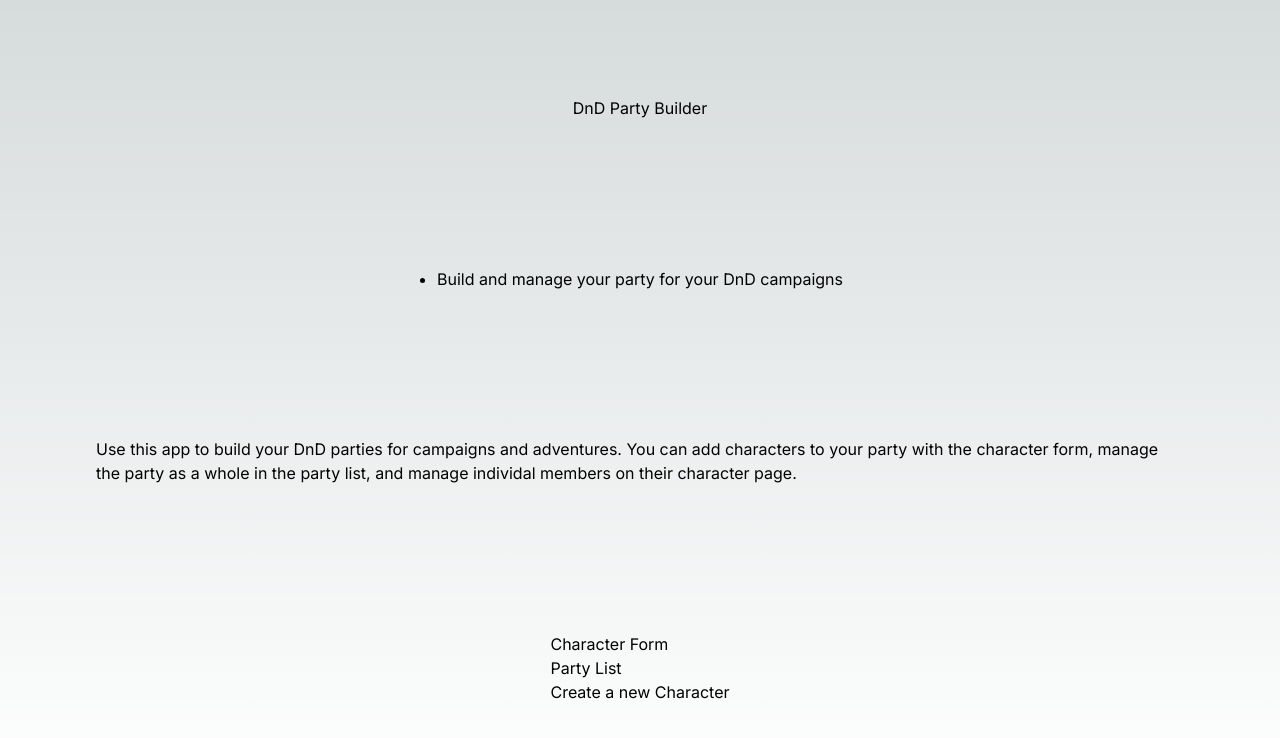
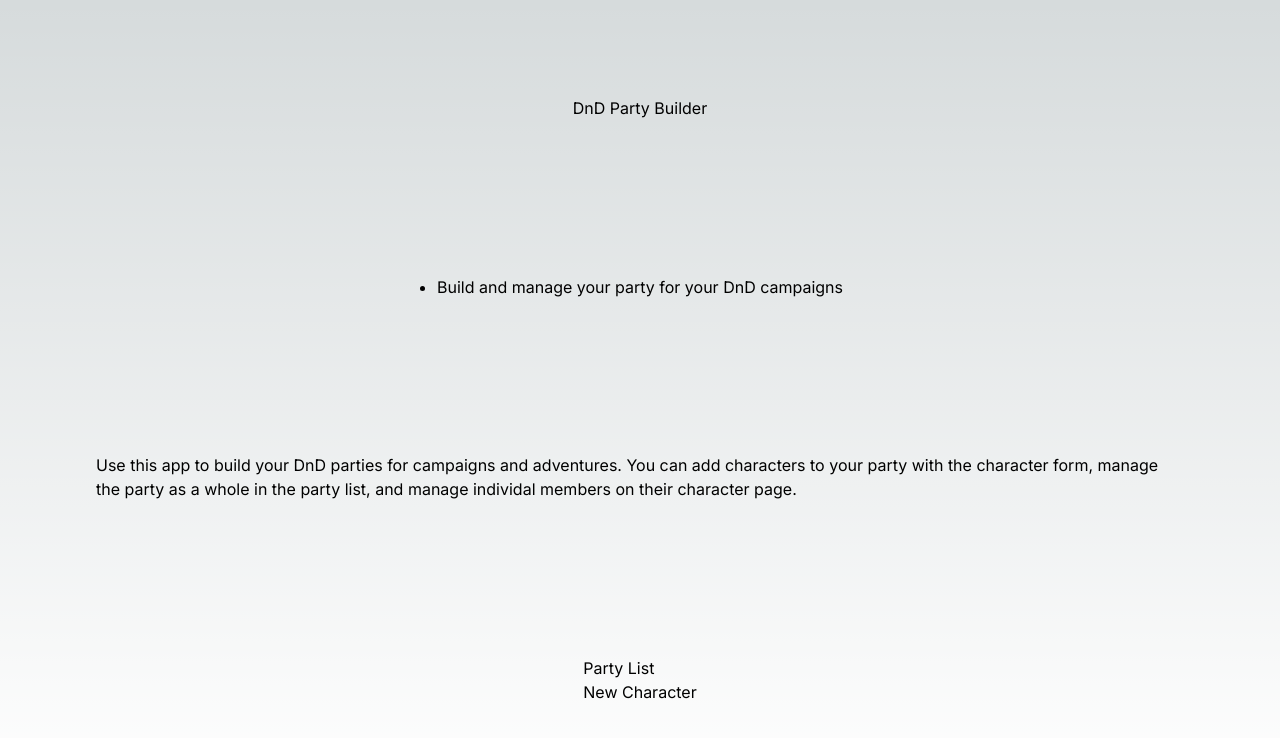
Before and after one commit to badihaki/react-next, a Next.js app in the folder nextjsdnd/: page / in a window 1280 px wide. Shown: the top 738 px of the page. Built offline with nearby package versions, Linux system fonts and the light colour scheme.

Commit message:
created a navigation bar component and a NavBarProps interface. Implemented this component throughout the app

```diff
--- a/nextjsdnd/src/app/newcharacter/page.tsx
+++ b/nextjsdnd/src/app/newcharacter/page.tsx
@@ -1,8 +1,23 @@
+import NavigationBar from "@/components/NavBar";
+import NavBarProps from "@/interfaces/INavBarProps"
+
 export default function CharacterForm(){
+    const navigation: NavBarProps[] = [
+        {
+            title:"Front Page",
+            url:"/"
+        },
+        {
+            title:"Party List",
+            url:"/party"
+        }
+    ];
+
     return(
         <div>
             <header>
                 <h2>Create a new character</h2>
+                <NavigationBar links={navigation} />
             </header>
         </div>
     )
--- a/nextjsdnd/src/app/page.tsx
+++ b/nextjsdnd/src/app/page.tsx
@@ -1,7 +1,19 @@
-import Image from "next/image";
-import Link from "next/link";
+import NavBarProps from "@/interfaces/INavBarProps";
+import NavigationBar from "@/components/NavBar";
 
 export default function Home() {
+
+  const navigation: NavBarProps[] = [
+    {
+      title: "Party List",
+      url: "/party"
+    },
+    {
+      title: "New Character",
+      url: "/newcharacter"
+    }
+  ]
+
   return (
     <main className="flex min-h-screen flex-col items-center justify-between p-24">
       <header>
@@ -16,21 +28,7 @@ export default function Home() {
         </div>
       </section>
       <nav>
-        <ul>
-          <li>
-            Character Form
-          </li>
-          <li>
-            <Link href={"/party"}>
-              Party List
-            </Link>
-          </li>
-          <li>
-            <Link href={"/newcharacter"}>
-              Create a new Character
-            </Link>
-          </li>
-        </ul>
+        <NavigationBar links={navigation} />
       </nav>
     </main>
   );
--- a/nextjsdnd/src/app/party/page.tsx
+++ b/nextjsdnd/src/app/party/page.tsx
@@ -1,7 +1,22 @@
+import NavigationBar from "@/components/NavBar"
+import NavBarProps from "@/interfaces/INavBarProps"
+
 export default function PartyList(){
+    const navigation: NavBarProps[] = [
+        {
+          title: "Front Page",
+          url: "/"
+        },
+        {
+          title: "New Character",
+          url: "/newcharacter"
+        }
+      ];
+
     return(
         <div>
             <h2>Party List</h2>
+            <NavigationBar links={navigation} />
         </div>
     )
 }
--- /dev/null
+++ b/nextjsdnd/src/components/NavBar.tsx
@@ -0,0 +1,21 @@
+import NavBarProps from "@/interfaces/INavBarProps";
+import Link from "next/link";
+
+export default function NavigationBar(links:NavBarProps[]){
+    console.log(links.links);
+
+    const navLinks = links.links.map( (link: {
+        title: string,
+        url: string
+    }) => <div key={link.title+link.url}>
+        <Link href={link.url}>
+            {link.title}
+        </Link>
+    </div>)
+
+    return(
+        <div id="navbar">
+            {navLinks}
+        </div>
+    )
+}
--- /dev/null
+++ b/nextjsdnd/src/interfaces/INavBarProps.tsx
@@ -0,0 +1,4 @@
+export default interface NavBarProps{
+    title: string,
+    url: string
+}
```
